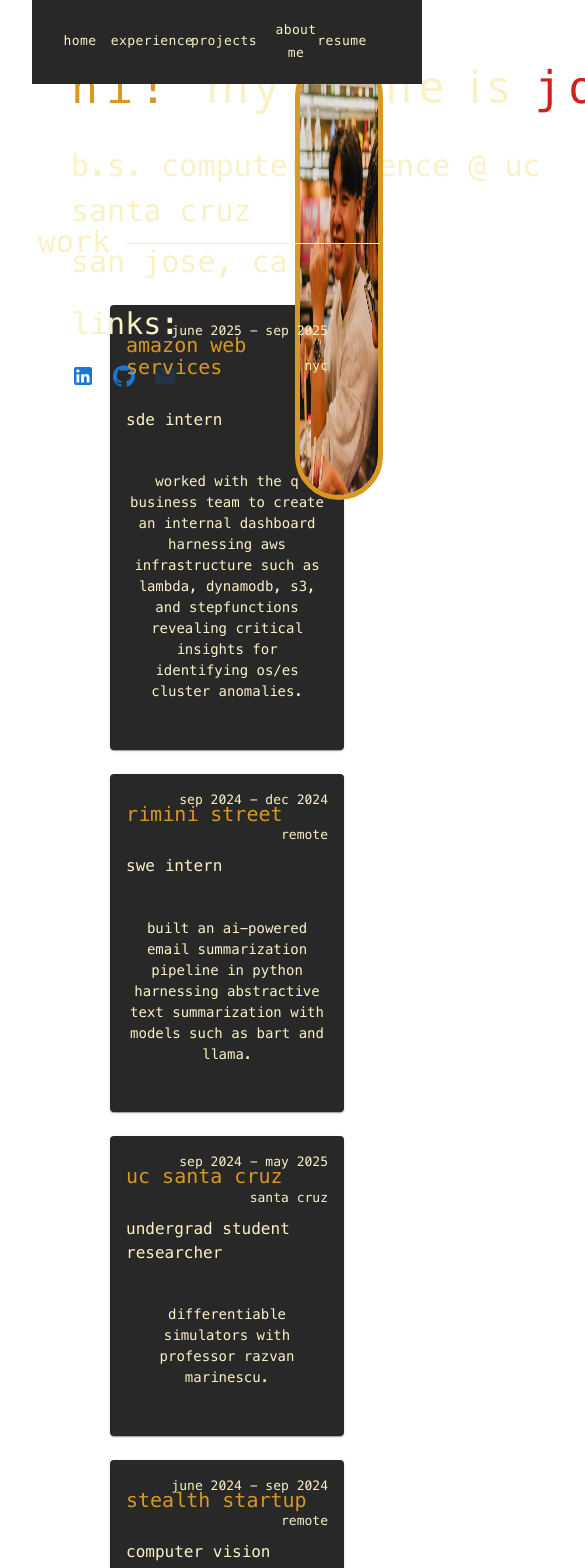
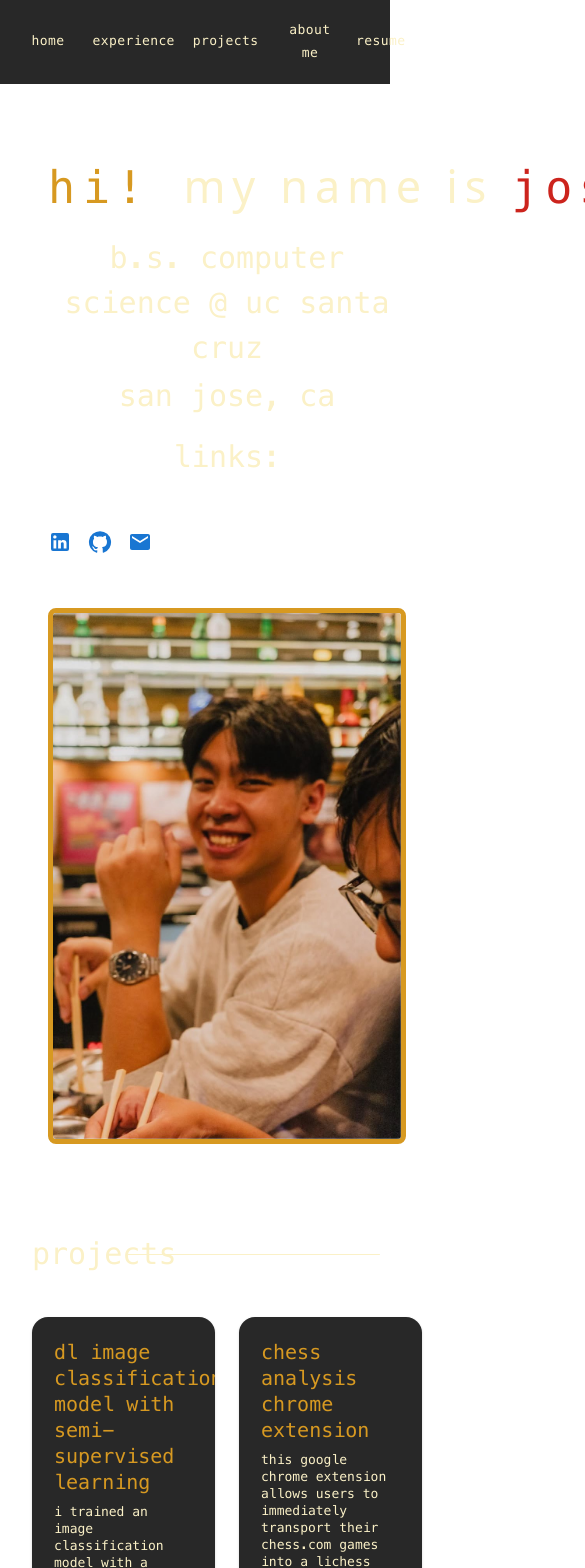
Before and after one commit to jishli113/jli-portfolio, a React (Vite) app: page / in a window 390 px wide. Shown: the top 1568 px of the page, 585 px wide, since content can reach past the window. Built offline with nearby package versions, Linux system fonts and the light colour scheme.

Commit message:
fixing responsive image

```diff
--- a/src/App.css
+++ b/src/App.css
@@ -28,8 +28,9 @@
   color: #fbf1c7;
 }
 .portrait-img{
-  width: 20vw;
-  height: 52vh;
+  max-width: 100%;
+  height: auto;
+  object-fit: contain; /* or cover depending on your needs */
   border-radius: 60px;
   border-color: #d79921;
   border-width: 5px;
--- a/src/App.tsx
+++ b/src/App.tsx
@@ -1,5 +1,5 @@
 
-import {Box, Stack, Link, Grid, AppBar, Button, Toolbar} from '@mui/material'
+import {Box, Stack, Link, Grid, AppBar, Button, Toolbar, Container} from '@mui/material'
 import Work from './Work'
 import './App.css'
 import works from "./values/work.json"
@@ -36,72 +36,99 @@
   };
   return (
     <>
-    <Box className="app-bar" position="fixed" zIndex={1000}>
-    <AppBar className="menu-bar" position="static" style={{backgroundColor:'#282828'}} elevation={0}>
-      <Toolbar>
-        <Stack direction="row" spacing={1} className='menu-options-stack'>
+<Box>
+<AppBar position="fixed" elevation={0} sx={{ bgcolor: "#282828", zIndex: 1000 }}>
+<Toolbar sx={{ display: "flex", justifyContent: "space-between" }}>
+<Stack direction="row" spacing={1} sx={{ alignItems: "center" }}>
 <Button disableRipple onClick={handleHomeScrollClick}><h3 className="appbar-text">home</h3></Button>
 <Button disableRipple onClick={handleWorkScrollClick}><h3 className="appbar-text">experience</h3></Button>
 <Button disableRipple onClick={handleProjectScrollClick}><h3 className="appbar-text">projects</h3></Button>
-          <Button disableFocusRipple disableTouchRipple onClick={handleAboutMeScrollClick}><h3 className="appbar-text">about me</h3></Button>
+<Button disableRipple disableTouchRipple onClick={handleAboutMeScrollClick}><h3 className="appbar-text">about me</h3></Button>
 </Stack>
-        <Stack direction="row" spacing={1} className="menu-right-bar">
+<Stack direction="row" spacing={1}>
 <Button disableRipple onClick={displayResume}><h3 className="appbar-text">resume</h3></Button>
 </Stack>
 </Toolbar>
 </AppBar>
-    </Box>
-    <Box className="intro-section"  ref = {homeRef} position="relative" marginBottom="38%" marginTop="5%">
-      <Box position="absolute" left="10%">
-        <Stack direction="column" spacing="3%" textAlign="start">
+
+
+<Toolbar />
+
+
+{/* Intro Section */}
+<Box ref={homeRef} sx={{ position: "relative", py: { xs: 6, sm: 8, md: 10 }, bgcolor: "transparent" }}>
+<Container maxWidth="lg">
+{/* Use Grid to guarantee no overlap at any size */}
+<Box component={"section"}>
+<Box sx={{ display: { xs: "block", md: "none" }, mb: 2 }} />
+<Box>
+<Box
+sx={{
+display: "grid",
+gridTemplateColumns: { xs: "1fr", md: "1fr 1fr" },
+columnGap: { xs: 0, md: 24 }, // increased gap between text and image
+rowGap: { xs: 6, md: 0 },
+alignItems: { md: "center" },
+}}
+>
+{/* Left column: intro text */}
+<Box sx={{
+minWidth: 0,
+maxWidth: "100%",
+wordBreak: "break-word",
+}}>
 <Box>
 <span className="intro-text">
-              <span className='intro-hi'>hi! </span>
-              <span className='intro-middle-text'>my name is </span>
+<span className="intro-hi">hi! </span>
+<span className="intro-middle-text">my name is </span>
 <span className="intro-name">josh.</span>
 </span>
 </Box>
-          <Stack direction="column" spacing="1%">
+
+
+<Stack direction="column" spacing="1%" sx={{ mt: 1 }}>
 <h5>b.s. computer science @ uc santa cruz</h5>
 <h5>san jose, ca</h5>
 </Stack>
 
-          <h5 className=''>
-            links:
-          </h5>
 
-          <Stack direction="row" spacing="3%">
-            <Link href="https://www.linkedin.com/in/joshua-li-8489771b2/" target="_blank" rel="noopener noreferrer">
-              <LinkedIn/>
+<h5 style={{ marginTop: 16 }}>links:</h5>
+<Stack direction="row" spacing={2} alignItems="center" sx={{ flexWrap: "wrap" }}>
+<Link href="https://www.linkedin.com/in/joshua-li-8489771b2/" target="_blank" rel="noopener noreferrer" aria-label="LinkedIn">
+<LinkedIn />
 </Link>
-            <Link href="https://github.com/jishli113" target="_blank" rel="noopener noreferrer">
-              <GitHub/>
+<Link href="https://github.com/jishli113" target="_blank" rel="noopener noreferrer" aria-label="GitHub">
+<GitHub />
 </Link>
-            <Email/>
-          </Stack>
+<Link href="mailto:your.email@example.com" aria-label="Email">
+<Email />
+</Link>
 </Stack>
 </Box>
-      <Box position="absolute" right="10%">
-      <img src={portrait} className='portrait-img'></img>
+
+
+{/* Right column: responsive portrait */}
+<Box sx={{ display: "flex", justifyContent: { xs: "flex-start", md: "flex-end" } }}>
+<Box
+component="img"
+className="portrait-img"
+src={portrait}
+alt="portrait"
+sx={{
+width: "100%",
+maxWidth: { xs: 560, sm: 620, md: 680, lg: 760 },
+height: "auto",
+objectFit: "contain",
+borderRadius: 2,
+overflow: "hidden",
+}}
+/>
 </Box>
 </Box>
-    <Box className="section" ref={workRef}>
-      <Stack direction={'row'} spacing={2} className="work-section-title">
-        <Box className="work-section-work-div">
-          <h4>work</h4>
 </Box>
-        <Box className="work-section-title-line-div">
-          <div className="horizontal-line"></div>
 </Box>
-      </Stack>
-      <Stack direction={'column'} spacing={3} className='work-stack'>
-        {worksStore.map((work) => (
-        <>
-          <Work description={work.description} workDates = {work.workDates}
-            workplace = {work.workplace} workTitle={work.workTitle} location={work.location} className="work-card"/>
-        </>
-      ))}
-      </Stack>
+</Container>
+</Box>
 </Box>
     <Box className="section" ref={projectsRef}>
       <Stack direction={'row'} spacing={2} className="work-section-title">
```
Lines whose indentation alone changed are shown as unchanged.
